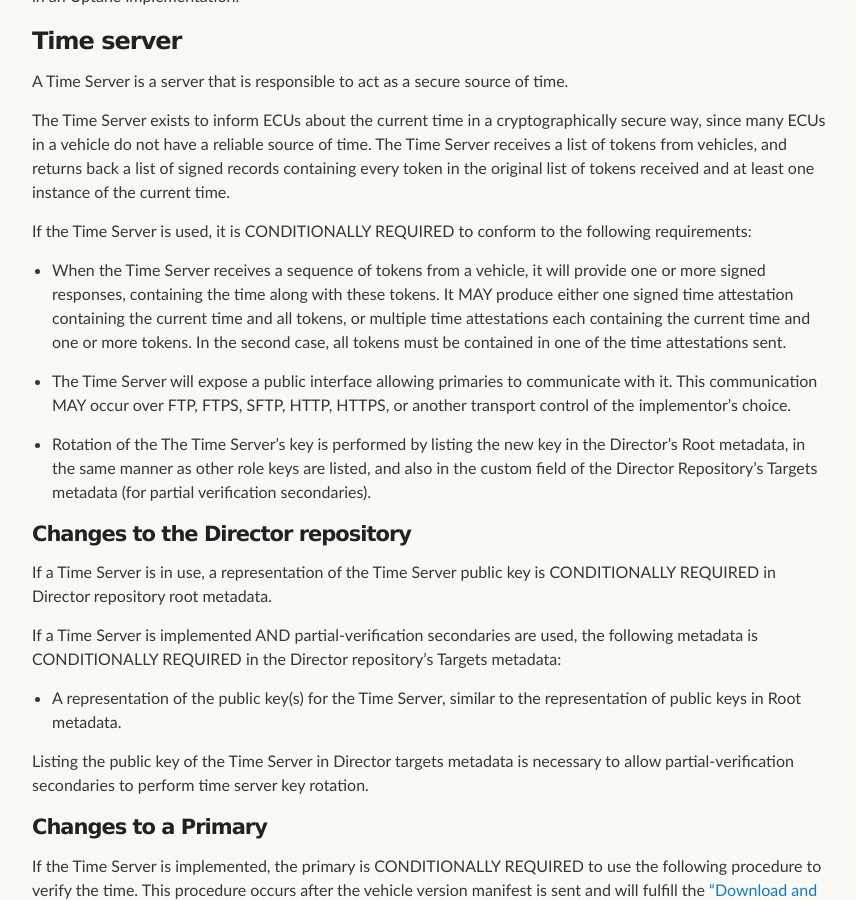
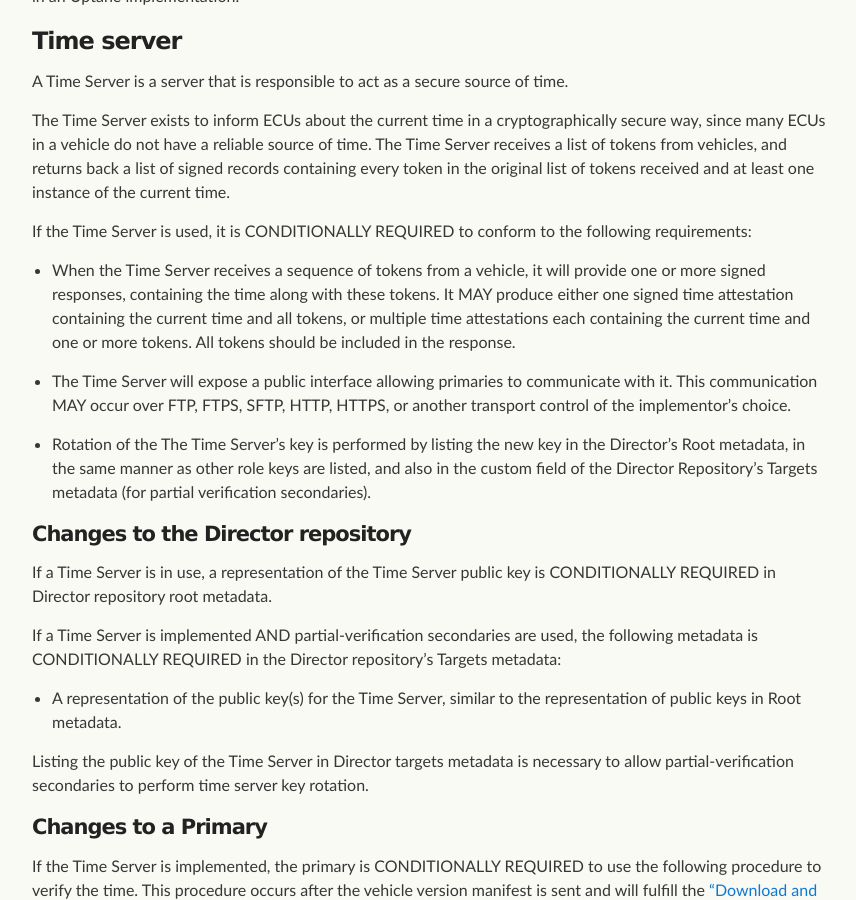
Before and after one commit to uptane/deployment-considerations, a Jekyll site: the page built from repositories.md, in a window 1280 px wide and 900 px high, scrolled down 665 px. Shown: the whole window, without its empty margins (208-1064 px from the left). Built offline with Jekyll 4.4.1, drawn with Linux system fonts in a browser that asks for light colours; our own code applies the rules of GitHub Pages for plain Markdown files.

Commit message:
time server sends back all tokens

```diff
--- a/repositories.md
+++ b/repositories.md
@@ -21,7 +21,7 @@ The Time Server exists to inform ECUs about the current time in a cryptographica
 
 If the Time Server is used, it is CONDITIONALLY REQUIRED to conform to the following requirements:
 
-* When the Time Server receives a sequence of tokens from a vehicle, it will provide one or more signed responses, containing the time along with these tokens. It MAY produce either one signed time attestation containing the current time and all tokens, or multiple time attestations each containing the current time and one or more tokens. In the second case, all tokens must be contained in one of the time attestations sent.
+* When the Time Server receives a sequence of tokens from a vehicle, it will provide one or more signed responses, containing the time along with these tokens. It MAY produce either one signed time attestation containing the current time and all tokens, or multiple time attestations each containing the current time and one or more tokens. All tokens should be included in the response.
 
 * The Time Server will expose a public interface allowing primaries to communicate with it. This communication MAY occur over FTP, FTPS, SFTP, HTTP, HTTPS, or another transport control of the implementor's choice.
 
```
